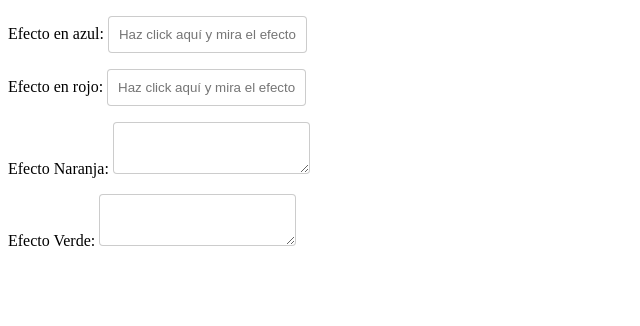
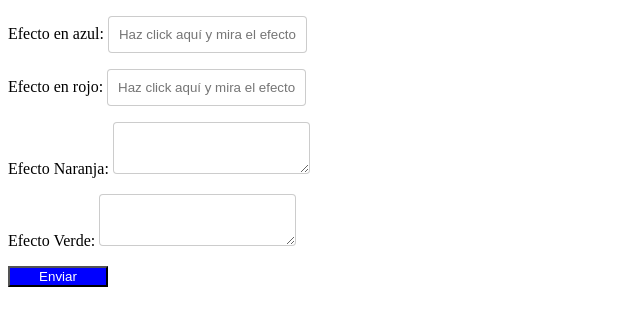
Before and after one commit to claudiasg/proyectoPaquetes, a website: page index.html in a window 1280 px wide. Shown: the whole page, without its empty margins (0-640 px from the left). Drawn offline with Linux system fonts and the light colour scheme.

Commit message:
Version 1.2.1, agregando nueva caracterisitica,efecto hover de botones

```diff
--- a/css/estilo.css
+++ b/css/estilo.css
@@ -22,3 +22,15 @@ input,textarea{
     box-shadow: 0 0 5px rgba(0,255,0,1);
     border:2px solid rgba(0,255,0,0.8);
   }
+#button{
+  transition-property: width;
+  transition-duration: 0.5s;
+  width: 100px;
+  background: blue;
+  color: white;
+}
+#button:hover{
+  width: 10%;
+  background: green;
+  color: white;
+}
--- a/index.html
+++ b/index.html
@@ -28,6 +28,9 @@
         <label>Efecto Verde: </label>
         <textarea name="campo" class="verde" placeholder=""></textarea>
       </p>
+      <section id="contenedor">
+          <button type="button" id="button" class="boton" onclick = "changeColor(this);" style="transition: padding 0.1s linear 0s">Enviar</button>
+      </section>
 
   	</form>
 
--- a/package.json
+++ b/package.json
@@ -1,6 +1,6 @@
 {
   "name": "proyectopaquetes",
-  "version": "1.0.2",
+  "version": "1.1.2",
   "description": "Efecto focus color input",
   "main": "index.js",
   "scripts": {
```
